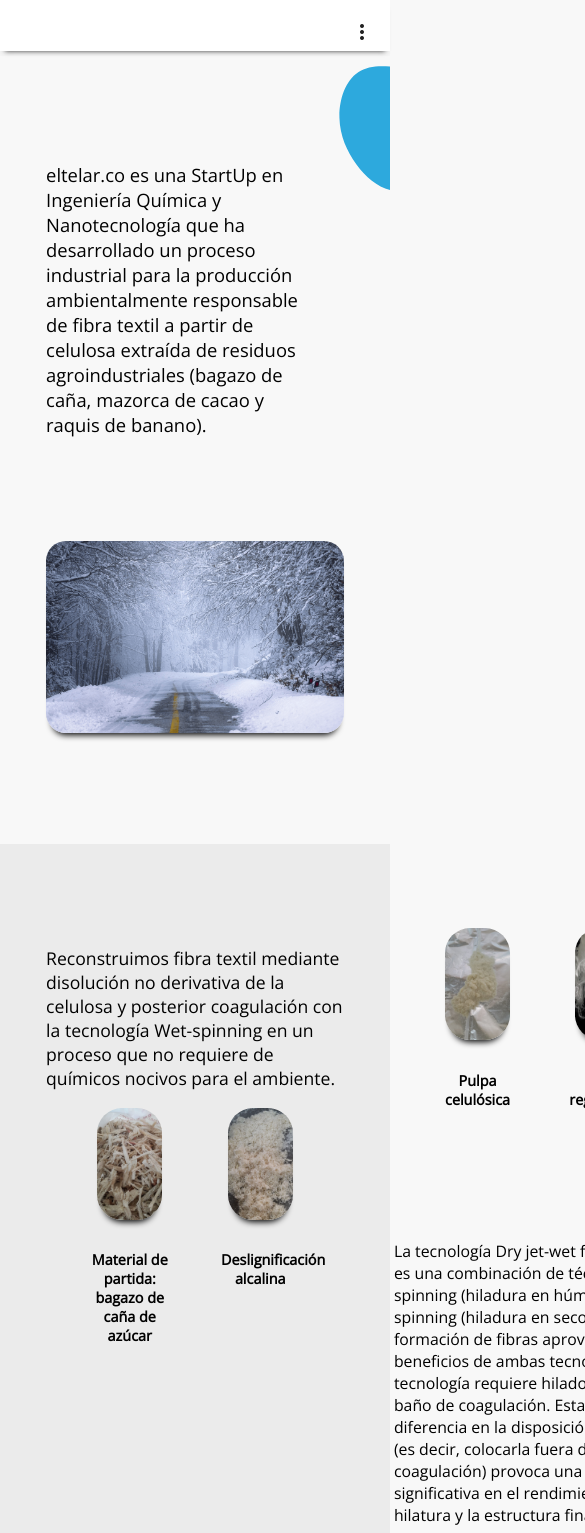
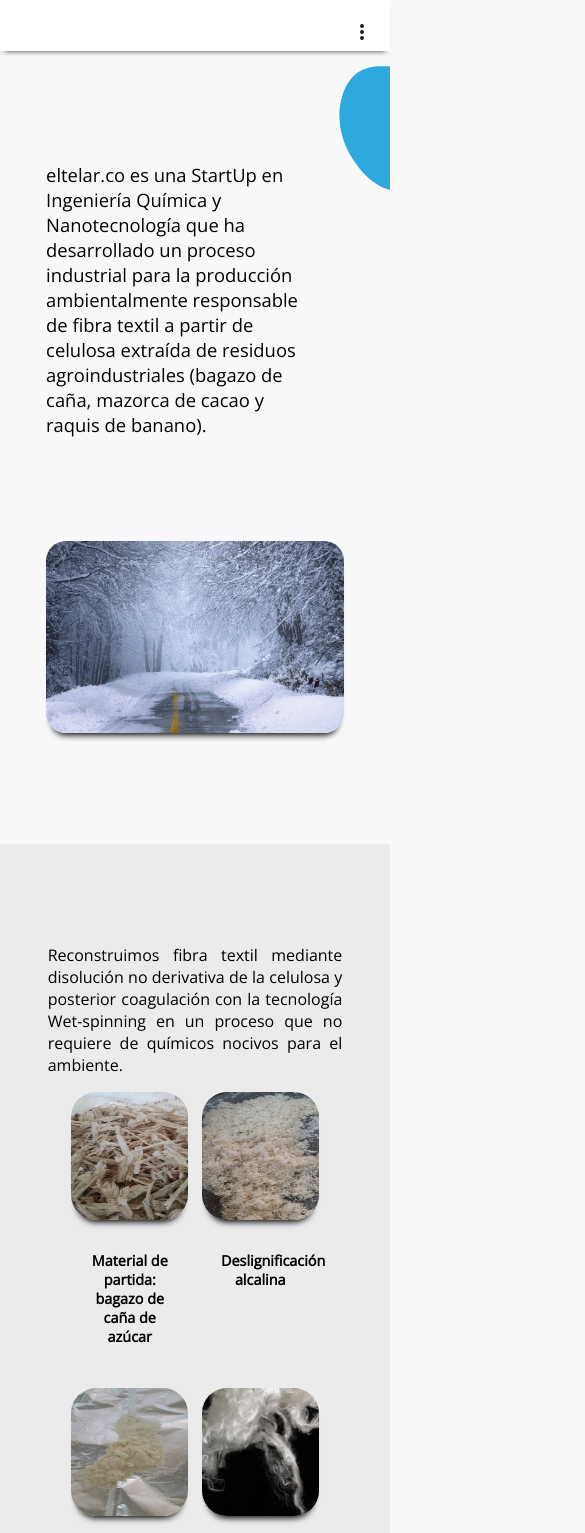
Before and after one commit to paxasaval/ELTELAR.CO, an Angular app: page /#/home in a window 390 px wide. Shown: the top 1533 px of the page, 585 px wide, since content can reach past the window. Built offline with nearby package versions, Linux system fonts and the light colour scheme.

Commit message:
about update 2

```diff
--- a/src/app/@pages/landing/about/about.component.css
+++ b/src/app/@pages/landing/about/about.component.css
@@ -132,19 +132,26 @@
   .element-img h3{
     font-size: 1em;
   }
-      .blob-2{
-        transform: translate(-300px, 100px);
-    }
+  .blob-2{
+    transform: translate(-300px, 100px);
+  }
 }
 /*
     ##Device = Low Resolution Tablets, Mobiles (Landscape)
     ##Screen = B/w 481px to 767px
 */
 @media (min-width: 481px) and (max-width: 767px) {
+  .grid-element p {
+    font-size: 1.2em;
+    padding-left: 3em;
+    padding-right: 3em;
+  }
   .main-grid {
     flex-direction: column;
     width: auto;
     align-items: center;
+    height: 150vh;
+    padding-bottom: 0vh;
   }
   .grid-element{
     width: auto;
@@ -168,19 +175,31 @@
   .blob-2{
       transform: translate(-400px, 200px);
   }
+  .element-img h3{
+    font-size: 0.9em;
+  }
 }
 /*
   ##Device = Most of the Smartphones Mobiles (Portrait)
   ##Screen = B/w 320px to 479px
 */
 @media (min-width: 0px) and (max-width: 480px) {
-    .blob-2{
+  .blob-2{
       transform: translate(-600px, 300px);
+  }
+  .grid-element p {
+    font-size: 1em;
+    padding-left: 0.1em;
+    padding-right: 0.1em;
+    text-align: justify;
+    height: auto;
   }
   .main-grid {
     flex-direction: column;
     width: auto;
     align-items: center;
+    height: 130vh;
+    padding-bottom: 0vh;
   }
   .grid-element{
     width: auto;
@@ -190,6 +209,9 @@
   .grid-element.grid-img.wrap-section{
     width: 75%;
   }
+  .grid-element.wrap-section.p-large{
+    margin-top: -50px;
+  }
   .element-img{
     width: 50%;
     display: flex;
@@ -197,8 +219,8 @@
     align-items: center;
   }
   .element-img img{
-    height: 7rem;
-    width: inherit;
+    height: 8rem;
+    width: 90%;
     margin-bottom: 1em;
   }
   .element-img h3{
```
